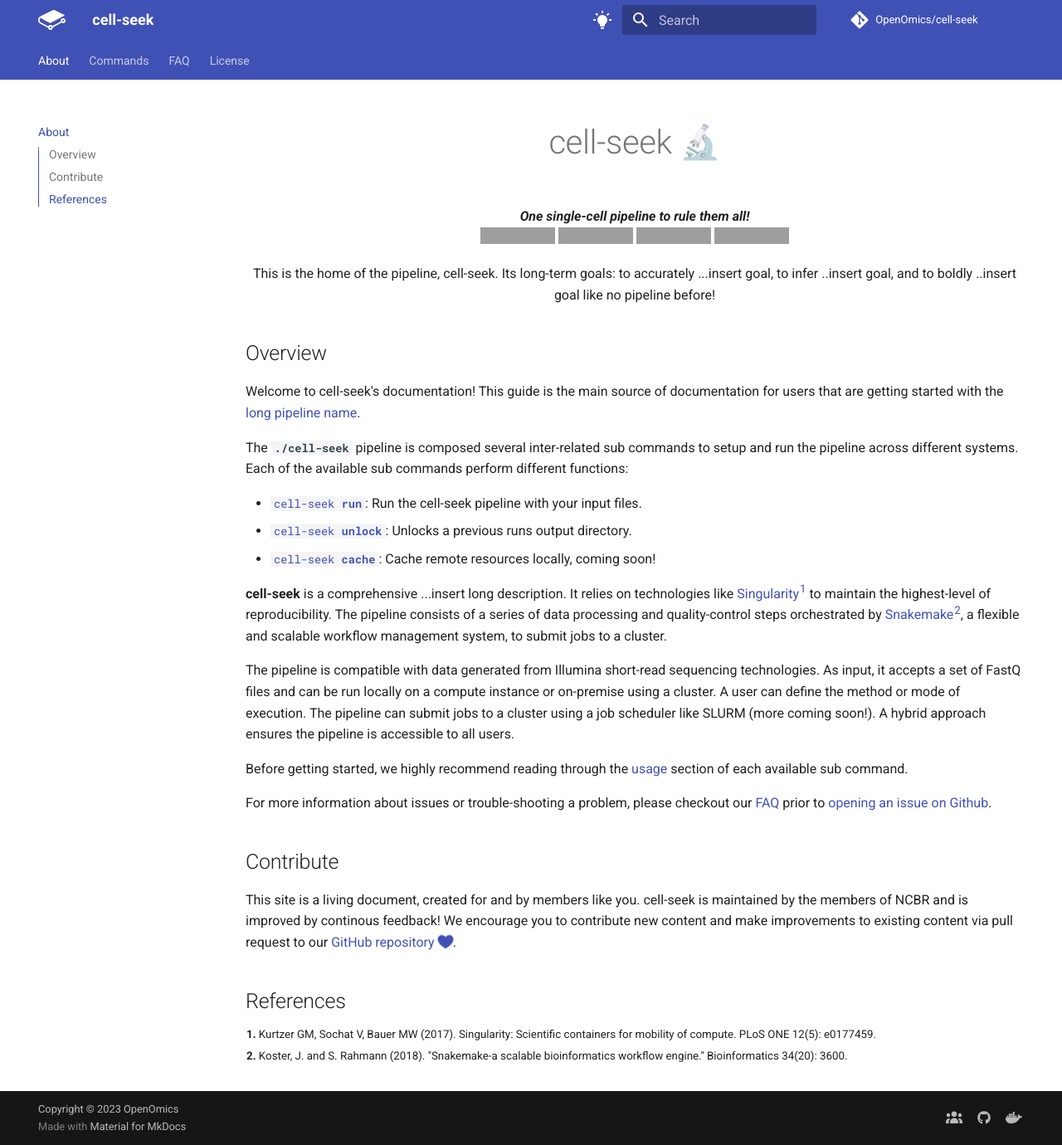
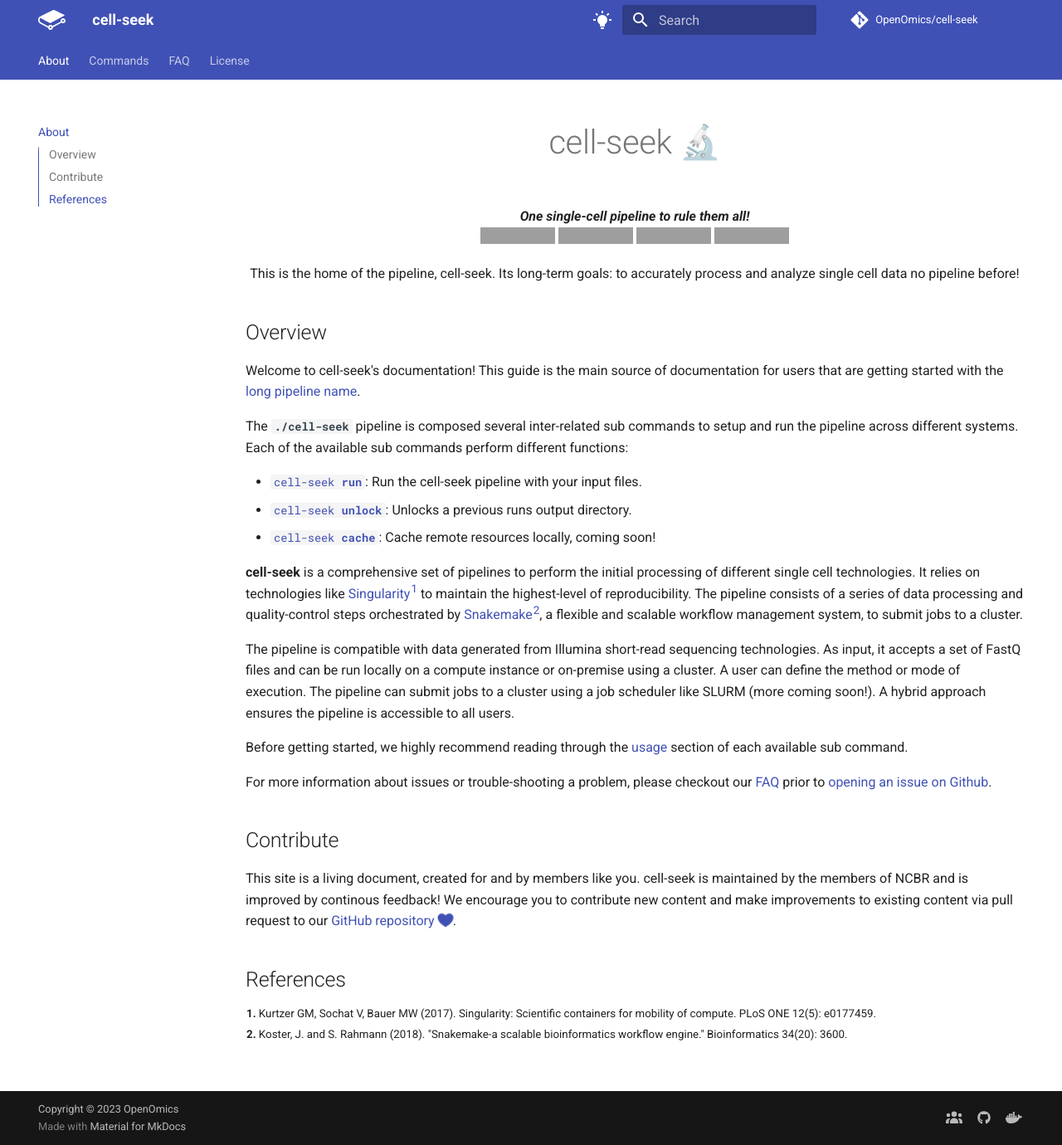
Before and after one commit to OpenOmics/cell-seek, an MkDocs documentation site: the page built from docs/index.md, in a window 1280 px wide and 1380 px high. Shown: the whole window at 83% size. Built offline with MkDocs 1.6.1 and Material for MkDocs 9.7.7, drawn with Linux system fonts in a browser that asks for light colours; comment, search, counter and statistics services are not loaded; the version menu is left out; grey boxes are pictures that could not be loaded.

Commit message:
Update index.md

```diff
--- a/docs/index.md
+++ b/docs/index.md
@@ -17,7 +17,7 @@
   </a>
 
   <p>
-    This is the home of the pipeline, cell-seek. Its long-term goals: to accurately ...insert goal, to infer ..insert goal, and to boldly ..insert goal like no pipeline before!
+    This is the home of the pipeline, cell-seek. Its long-term goals: to accurately process and analyze single cell data no pipeline before!
   </p>
 
 </div>
@@ -32,7 +32,7 @@ The **`./cell-seek`** pipeline is composed several inter-related sub commands to
  * [<code>cell-seek <b>unlock</b></code>](usage/unlock.md): Unlocks a previous runs output directory.
  * [<code>cell-seek <b>cache</b></code>](usage/cache.md): Cache remote resources locally, coming soon!
 
-**cell-seek** is a comprehensive ...insert long description. It relies on technologies like [Singularity<sup>1</sup>](https://singularity.lbl.gov/) to maintain the highest-level of reproducibility. The pipeline consists of a series of data processing and quality-control steps orchestrated by [Snakemake<sup>2</sup>](https://snakemake.readthedocs.io/en/stable/), a flexible and scalable workflow management system, to submit jobs to a cluster.
+**cell-seek** is a comprehensive set of pipelines to perform the initial processing of different single cell technologies. It relies on technologies like [Singularity<sup>1</sup>](https://singularity.lbl.gov/) to maintain the highest-level of reproducibility. The pipeline consists of a series of data processing and quality-control steps orchestrated by [Snakemake<sup>2</sup>](https://snakemake.readthedocs.io/en/stable/), a flexible and scalable workflow management system, to submit jobs to a cluster.
 
 The pipeline is compatible with data generated from Illumina short-read sequencing technologies. As input, it accepts a set of FastQ files and can be run locally on a compute instance or on-premise using a cluster. A user can define the method or mode of execution. The pipeline can submit jobs to a cluster using a job scheduler like SLURM (more coming soon!). A hybrid approach ensures the pipeline is accessible to all users.
 
```
